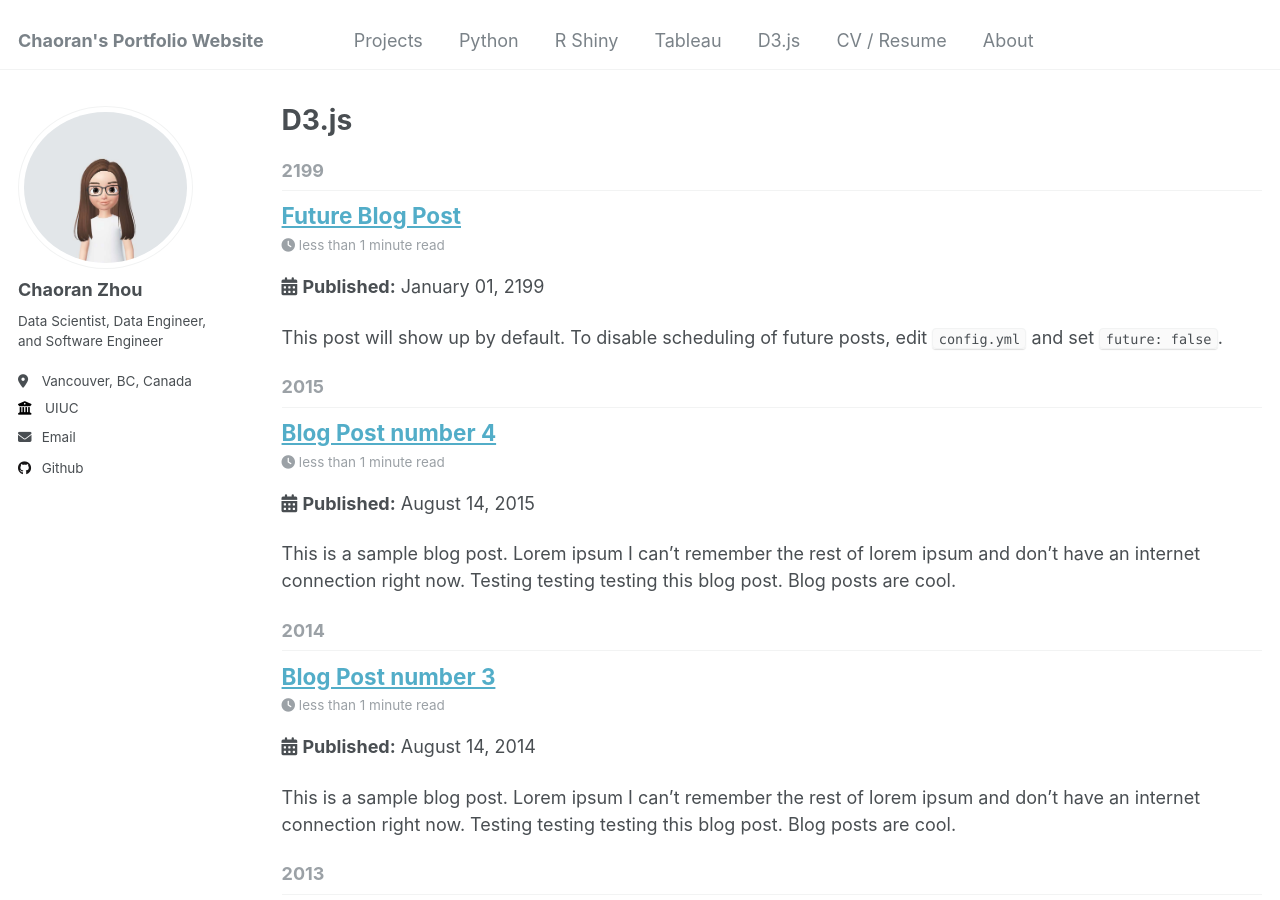
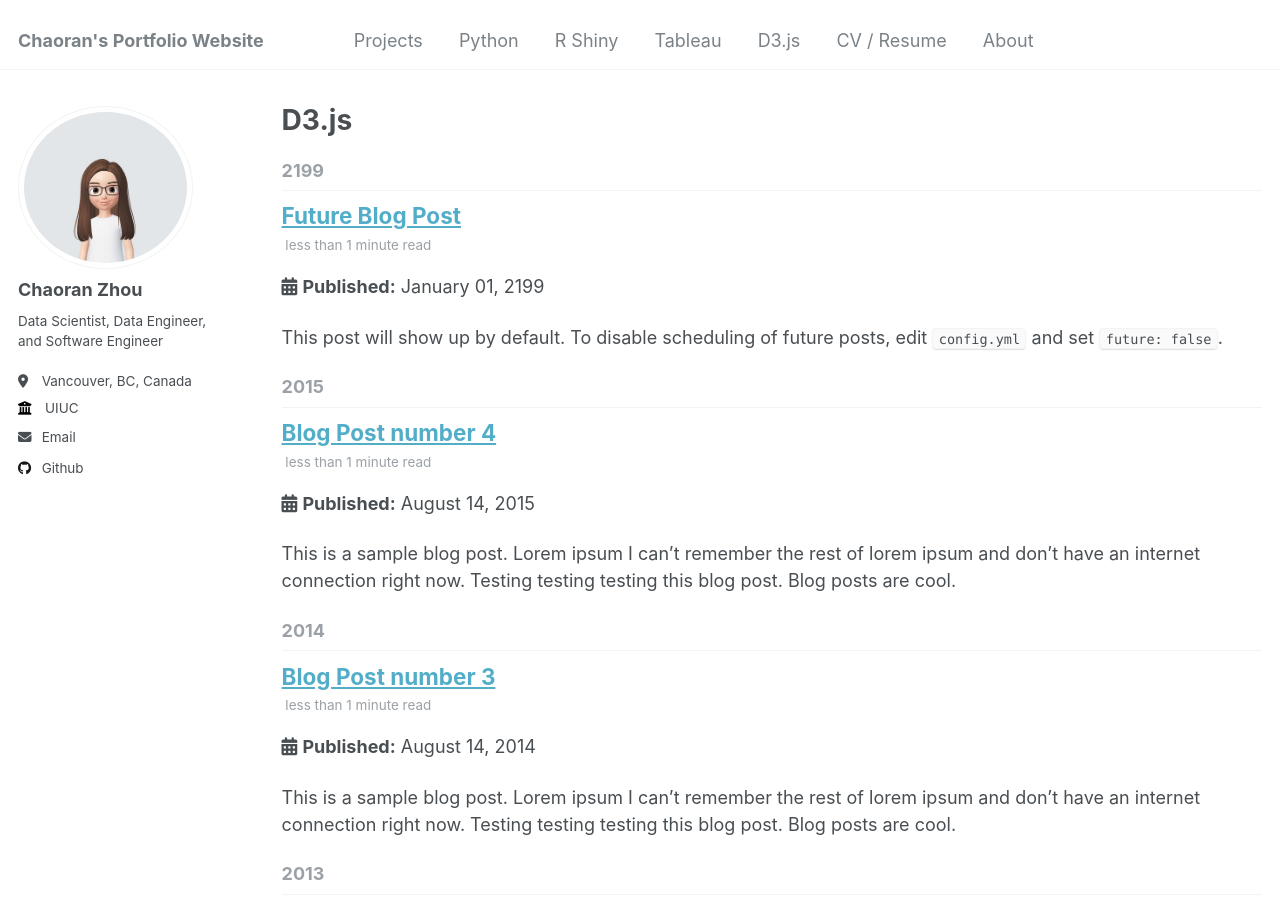
Before and after one commit to ranranrunforit/ranranrunforit.github.io, a Jekyll site: the page built from _pages/d3js.html, in a window 1280 px wide and 900 px high. Built offline with Jekyll 4.4.1, drawn with Linux system fonts in a browser that asks for light colours.

Commit message:
Update archive-single.html

```diff
--- a/_includes/archive-single.html
+++ b/_includes/archive-single.html
@@ -35,7 +35,7 @@
     </h2>
 
     {% if post.read_time %}
-      <p class="page__meta"><i class="fa fa-clock" aria-hidden="true"></i> {% include read-time.html %}</p>
+      <p class="page__meta"><i class="fa fa-clock-alt" aria-hidden="true"></i> {% include read-time.html %}</p>
     {% endif %}
 
         {% if post.collection == 'teaching' %}
```
